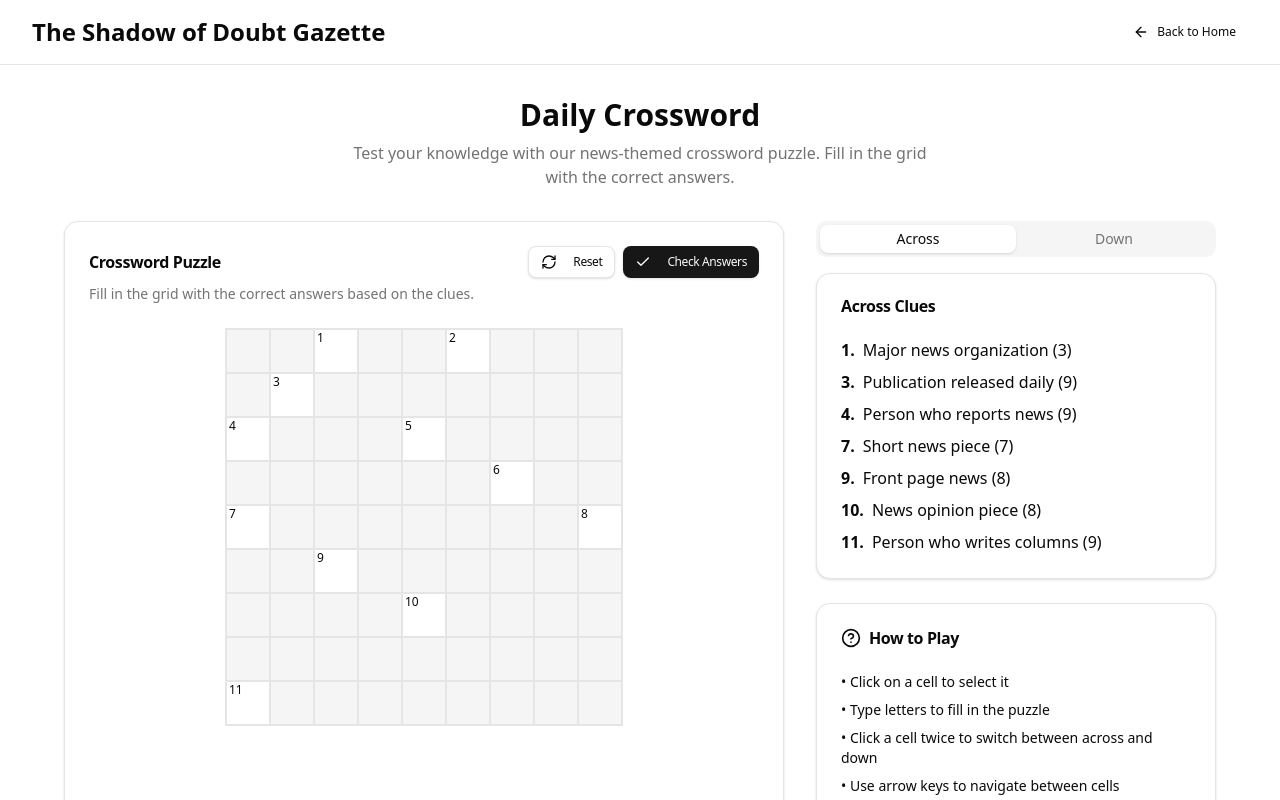
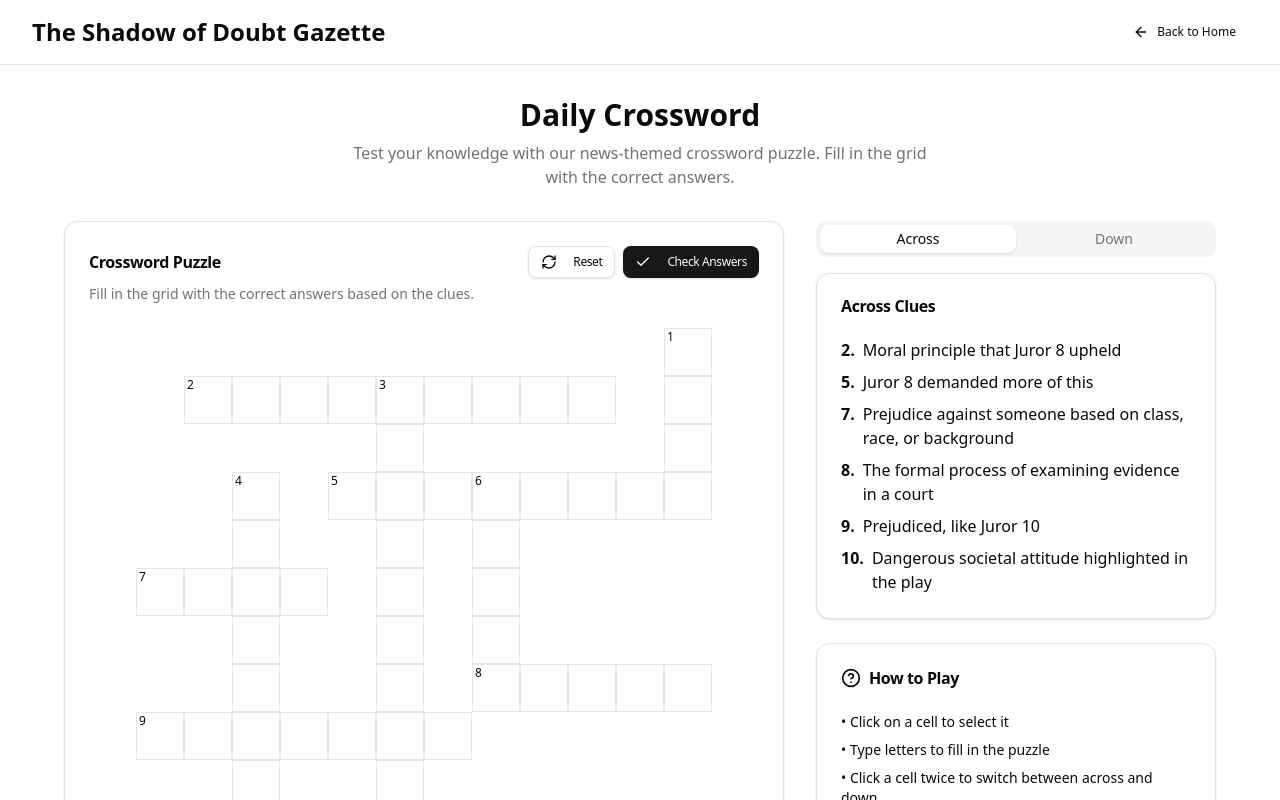
Before and after one commit to Haxintosh/english-news-website, a Next.js app: page /crossword in a window 1280 px wide. Shown: the top 800 px of the page. Built offline with nearby package versions, Linux system fonts and the light colour scheme.

Commit message:
milestone: full site feature complete (addition of crossword)

```diff
--- a/src/app/crossword/page.tsx
+++ b/src/app/crossword/page.tsx
@@ -19,50 +19,112 @@ import { useMobile } from "@/hooks/use-mobile";
 // Sample crossword puzzle data
 const puzzleData = {
   grid: [
-    ["", "", "1", "", "", "2", "", "", ""],
-    ["", "3", "", "", "", "", "", "", ""],
-    ["4", "", "", "", "5", "", "", "", ""],
-    ["", "", "", "", "", "", "6", "", ""],
-    ["7", "", "", "", "", "", "", "", "8"],
-    ["", "", "9", "", "", "", "", "", ""],
-    ["", "", "", "", "10", "", "", "", ""],
-    ["", "", "", "", "", "", "", "", ""],
-    ["11", "", "", "", "", "", "", "", ""],
+    ["", "", "", "", "", "", "", "", "", "", "", "1"],
+    ["", "2", "", "", "", "3", "", "", "", "", "", ""],
+    ["", "", "", "", "", "", "", "", "", "", "", ""],
+    ["", "", "4", "", "5", "", "", "6", "", "", "", ""],
+    ["", "", "", "", "", "", "", "", "", "", "", ""],
+    ["7", "", "", "", "", "", "", "", "", "", "", ""],
+    ["", "", "", "", "", "", "", "", "", "", "", ""],
+    ["", "", "", "", "", "", "", "8", "", "", "", ""],
+    ["9", "", "", "", "", "", "", "", "", "", "", ""],
+    ["", "", "", "", "", "", "", "", "", "", "", ""],
+    ["", "", "10", "", "", "", "", "", "", "", "", ""],
+    ["", "", "", "", "", "", "", "", "", "", "", ""],
   ],
+
+  correctAnswers: [
+    ["", "", "", "", "", "", "", "", "", "", "", "r"],
+    ["", "i", "n", "t", "e", "g", "r", "i", "t", "y", "", "a"],
+    ["", "", "", "", "", "o", "", "", "", "", "", "g"],
+    ["", "", "s", "", "e", "v", "i", "d", "e", "n", "c", "e"],
+    ["", "", "c", "", "", "e", "", "o", "", "", "", ""],
+    ["b", "i", "a", "s", "", "r", "", "u", "", "", "", ""],
+    ["", "", "p", "", "", "n", "", "b", "", "", "", ""],
+    ["", "", "e", "", "", "m", "", "t", "r", "i", "a", "l"],
+    ["b", "i", "g", "o", "t", "e", "d", "", "", "", "", ""],
+    ["", "", "o", "", "", "n", "", "", "", "", "", ""],
+    ["", "", "a", "p", "a", "t", "h", "y", "", "", "", ""],
+    ["", "", "t", "", "", "", "", "", "", "", "", ""],
+  ],
+
   across: {
-    "1": { clue: "Major news organization (3)", answer: "CNN" },
-    "3": { clue: "Publication released daily (9)", answer: "NEWSPAPER" },
-    "4": { clue: "Person who reports news (9)", answer: "JOURNALIST" },
-    "7": { clue: "Short news piece (7)", answer: "ARTICLE" },
-    "9": { clue: "Front page news (8)", answer: "HEADLINE" },
-    "10": { clue: "News opinion piece (8)", answer: "EDITORIAL" },
-    "11": { clue: "Person who writes columns (9)", answer: "COLUMNIST" },
+    "2": { clue: "Moral principle that Juror 8 upheld", answer: "INTEGRITY" },
+    "5": { clue: "Juror 8 demanded more of this", answer: "EVIDENCE" },
+    "7": {
+      clue: "Prejudice against someone based on class, race, or background",
+      answer: "BIAS",
+    },
+    "8": {
+      clue: "The formal process of examining evidence in a court",
+      answer: "TRIAL",
+    },
+    "9": { clue: "Prejudiced, like Juror 10", answer: "BIGOTED" },
+    "10": {
+      clue: "Dangerous societal attitude highlighted in the play",
+      answer: "APATHY",
+    },
   },
   down: {
-    "1": { clue: "Breaking news platform (6)", answer: "CHANNEL" },
-    "2": { clue: "Visual news element (5)", answer: "PHOTO" },
-    "5": { clue: "News source (5)", answer: "MEDIA" },
-    "6": { clue: "Television news segment (6)", answer: "REPORT" },
-    "8": { clue: "News investigation (5)", answer: "STORY" },
+    "1": { clue: "Consumed by personal anger", answer: "BITTER" },
+    "3": {
+      clue: "Institution wielding power, central in Cold War and courtroom alike",
+      answer: "GOVERNMENT",
+    },
+    "4": {
+      clue: "Someone blamed to deflect from the real issue; the Rosenbergs, perhaps?",
+      answer: "SCAPEGOAT",
+    },
+    "6": {
+      clue: "Central theme of the play—opposite of certainty",
+      answer: "DOUBT",
+    },
   },
 };
 
 export default function CrosswordPage() {
   const isMobile = useMobile();
   const [userAnswers, setUserAnswers] = useState<string[][]>(
-    Array(9)
+    Array(12)
       .fill(null)
-      .map(() => Array(9).fill("")),
+      .map(() => Array(12).fill("")),
   );
   const [selectedCell, setSelectedCell] = useState<[number, number] | null>(
     null,
   );
   const [direction, setDirection] = useState<"across" | "down">("across");
   const [completed, setCompleted] = useState(false);
+  const [isCorrect, setIsCorrect] = useState<boolean | null>(null);
+
+  const checkAnswers = () => {
+    const isPuzzleCorrect = userAnswers.every((row, rowIndex) =>
+      row.every(
+        (cell, colIndex) =>
+          cell.toUpperCase() ===
+          correctAnswers[rowIndex][colIndex].toUpperCase(),
+      ),
+    );
+    setIsCorrect(isPuzzleCorrect);
+  };
+
+  const correctAnswers = [
+    ["", "", "", "", "", "", "", "", "", "", "", "r"],
+    ["", "i", "n", "t", "e", "g", "r", "i", "t", "y", "", "a"],
+    ["", "", "", "", "", "o", "", "", "", "", "", "g"],
+    ["", "", "s", "", "e", "v", "i", "d", "e", "n", "c", "e"],
+    ["", "", "c", "", "", "e", "", "o", "", "", "", ""],
+    ["b", "i", "a", "s", "", "r", "", "u", "", "", "", ""],
+    ["", "", "p", "", "", "n", "", "b", "", "", "", ""],
+    ["", "", "e", "", "", "m", "", "t", "r", "i", "a", "l"],
+    ["b", "i", "g", "o", "t", "e", "d", "", "", "", "", ""],
+    ["", "", "o", "", "", "n", "", "", "", "", "", ""],
+    ["", "", "a", "p", "a", "t", "h", "y", "", "", "", ""],
+    ["", "", "t", "", "", "", "", "", "", "", "", ""],
+  ];
   const gridRefs = useRef<(HTMLInputElement | null)[][]>(
-    Array(9)
+    Array(12)
       .fill(null)
-      .map(() => Array(9).fill(null)),
+      .map(() => Array(12).fill(null)),
   );
 
   // Check if the puzzle is completed
@@ -109,13 +171,6 @@ export default function CrosswordPage() {
       const newAnswers = [...userAnswers];
       newAnswers[row][col] = "";
       setUserAnswers(newAnswers);
-
-      // Move to previous cell
-      if (direction === "across") {
-        moveToNextCell(row, col, 0, -1);
-      } else {
-        moveToNextCell(row, col, -1, 0);
-      }
     }
   };
 
@@ -130,9 +185,9 @@ export default function CrosswordPage() {
       const newAnswers = [...userAnswers];
       newAnswers[row][col] = value;
       setUserAnswers(newAnswers);
-
+      console.log(newAnswers);
       if (value !== "") {
-        // Allow user to manually navigate without automatic cursor movement
+        // sisable automatic cursor movement after typing a letter
       }
     }
   };
@@ -162,9 +217,9 @@ export default function CrosswordPage() {
   // Reset the puzzle
   const resetPuzzle = () => {
     setUserAnswers(
-      Array(9)
+      Array(12)
         .fill(null)
-        .map(() => Array(9).fill("")),
+        .map(() => Array(12).fill("")),
     );
     setSelectedCell(null);
     setCompleted(false);
@@ -249,7 +304,17 @@ export default function CrosswordPage() {
                   <Button variant="outline" size="sm" onClick={resetPuzzle}>
                     <RefreshCw className="h-4 w-4 mr-2" /> Reset
                   </Button>
-                  <Button size="sm">
+                  <Button
+                    size="sm"
+                    onClick={checkAnswers}
+                    className={
+                      isCorrect === null
+                        ? ""
+                        : isCorrect
+                          ? "bg-green-500"
+                          : "bg-red-500"
+                    }
+                  >
                     <Check className="h-4 w-4 mr-2" /> Check Answers
                   </Button>
                 </div>
@@ -260,13 +325,15 @@ export default function CrosswordPage() {
             </CardHeader>
             <CardContent>
               <div className="flex justify-center">
-                <div className="grid grid-cols-9 gap-0 border border-border">
+                <div className="grid grid-cols-12 gap-0">
                   {puzzleData.grid.map((row, rowIndex) =>
                     row.map((cell, colIndex) => (
                       <div
                         key={`${rowIndex}-${colIndex}`}
-                        className={`relative w-9 h-9 sm:w-10 sm:h-10 md:w-11 md:h-11 border border-border flex items-center justify-center ${
-                          cell === "" ? "bg-muted" : ""
+                        className={`relative w-8 h-8 sm:w-10 sm:h-10 md:w-12 md:h-12 ${
+                          puzzleData.correctAnswers[rowIndex][colIndex] === ""
+                            ? "invisible"
+                            : `border border-border flex items-center justify-center ${selectedCell && selectedCell[0] === rowIndex && selectedCell[1] === colIndex ? "bg-zinc-100" : ""}`
                         }`}
                       >
                         {cell !== "" && (
@@ -274,6 +341,8 @@ export default function CrosswordPage() {
                             {cell}
                           </span>
                         )}
+                        {puzzleData.correctAnswers[rowIndex][colIndex] !==
+                          "" && (
                           <input
                             ref={(el) => {
                               gridRefs.current[rowIndex][colIndex] = el;
@@ -293,14 +362,13 @@ export default function CrosswordPage() {
                               selectedCell[0] === rowIndex &&
                               selectedCell[1] === colIndex
                                 ? "text-primary"
-                              : cell === ""
-                                ? "text-muted-foreground"
                                 : ""
                             }`}
                             style={{
                               backgroundColor: "transparent",
                             }}
                           />
+                        )}
                       </div>
                     )),
                   )}
```
Lines whose indentation alone changed are shown as unchanged.
